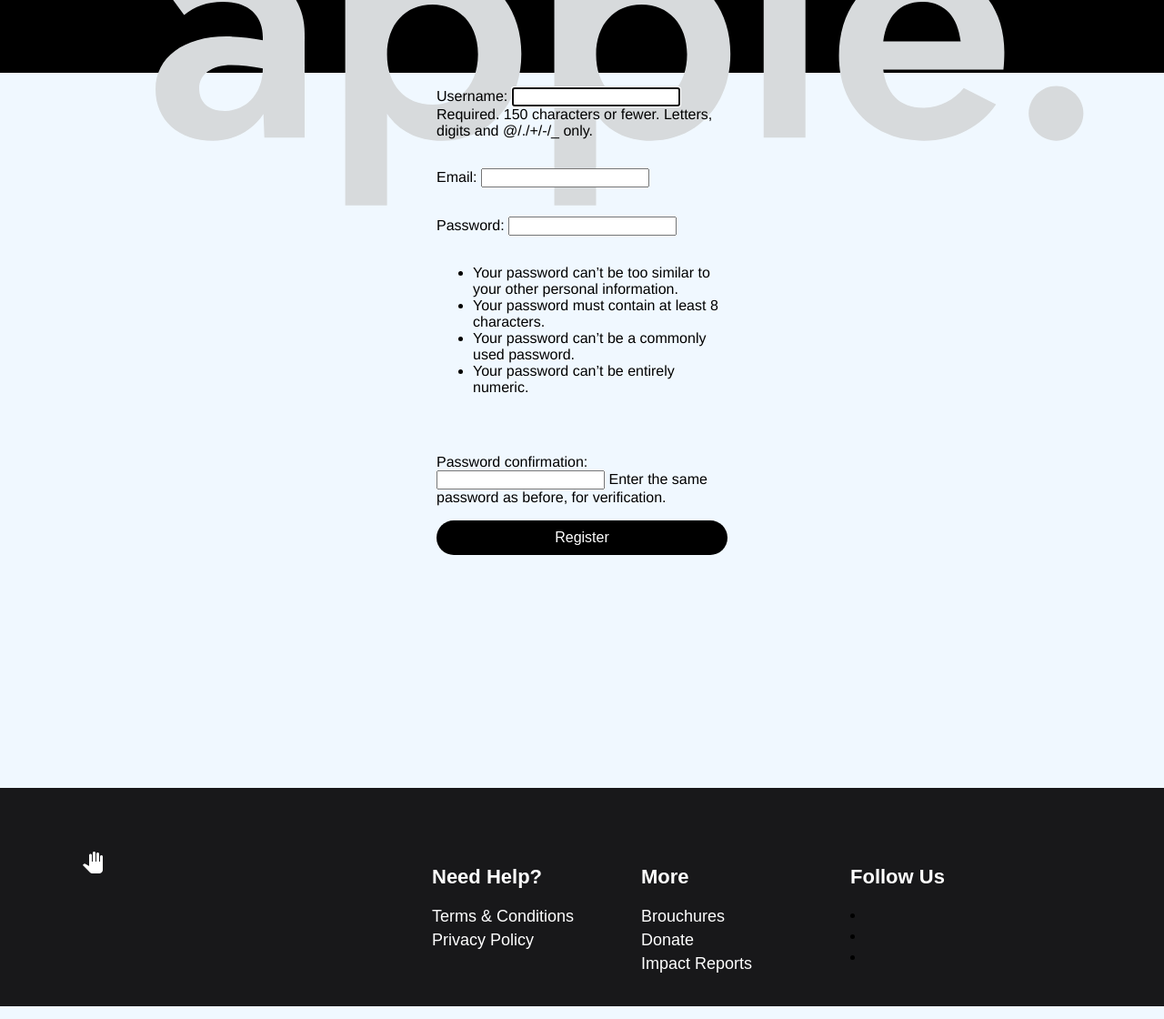
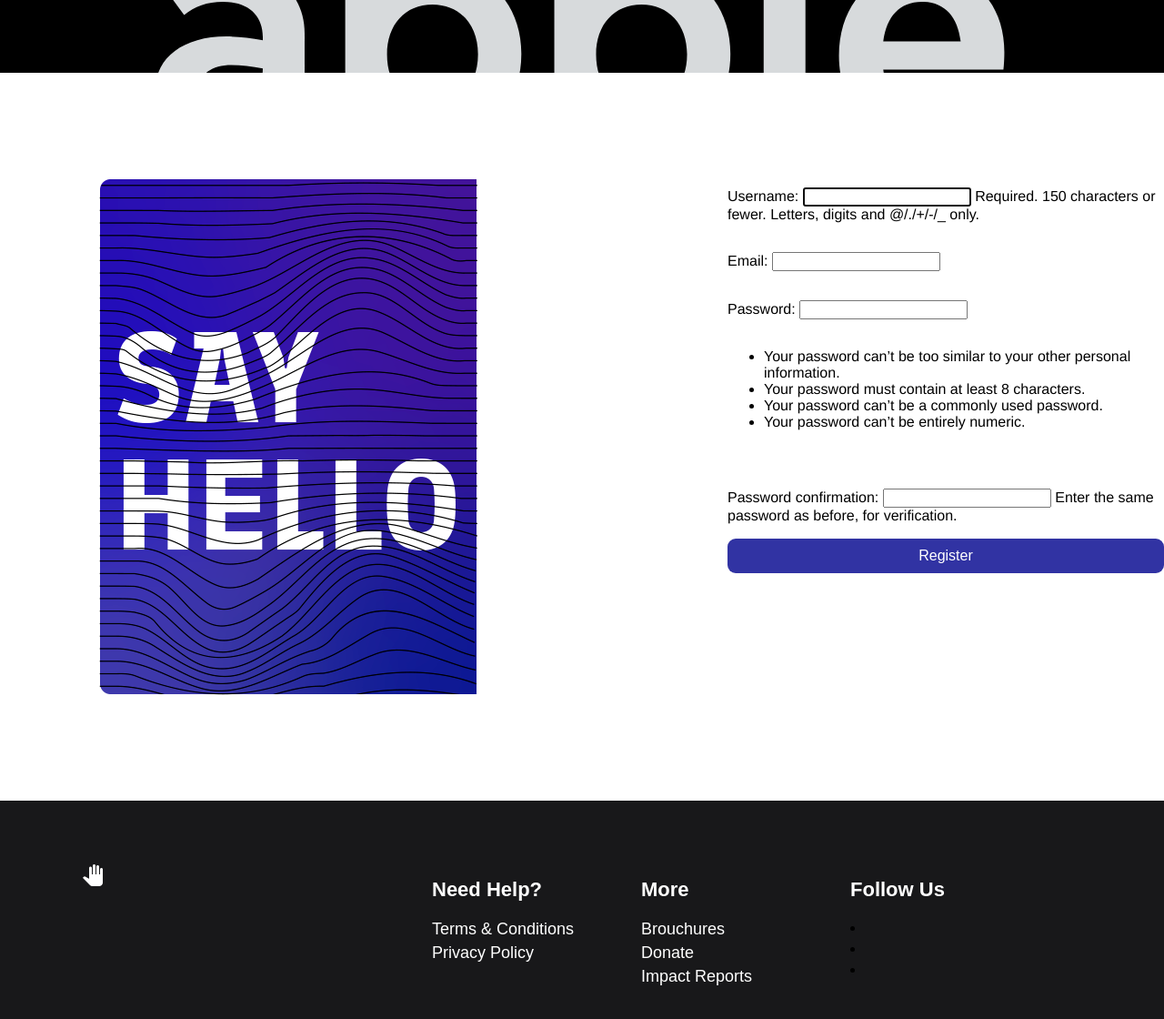
Before and after one commit to volvap/webstore-django, a Django app: page /register in a window 1280 px wide; the page is wider, and only the part inside the window is pictured. Shown: that part at 91% size. Run offline with Django 3.2, Linux system fonts and the light colour scheme.

Commit message:
change register/login

```diff
--- a/shop/views.py
+++ b/shop/views.py
@@ -12,7 +12,7 @@ def item_list(request):
     return render(request, "item_list.html", context)
 
 
-@login_required(login_url='/register')
+@login_required(login_url='/log')
 def add_to_cart(request,pk):
     item = get_object_or_404(Item, pk=pk)
     order_item = OrderItem.objects.create(item=item)
@@ -39,7 +39,7 @@ def delete_all_from_cart(request):
     return render(request, "item_list.html", context)
 
 
-@login_required(login_url='/register')
+@login_required(login_url='/log')
 def display_cart(request):
     order = Order.objects.filter(user=request.user).latest('ordered_date')
     context = {
--- a/users/forms.py
+++ b/users/forms.py
@@ -7,7 +7,6 @@ from snowpenguin.django.recaptcha3.fields import ReCaptchaField
 
 class RegisterForm(UserCreationForm):
     email = forms.EmailField()
-    captcha = ReCaptchaField()
 
     class Meta:
         model = User
--- a/users/static/css/main.css
+++ b/users/static/css/main.css
@@ -1,5 +1,5 @@
 body {
-  background-color: #F0F8FF;
+  background-color: white;
 }
 
 body, #slider, .wrapper .slide-content {
@@ -118,10 +118,71 @@ header a {
   margin-left: 30px;
 }
 
+.register-content {
+  display: flex;
+  justify-content: center;
+  background-color: white;
+  padding: 0px;
+  box-sizing: border-box;
+}
+
 .register-form {
     display: flex;
     flex-direction: column;
-    margin: 0 60vh 20%;
+    padding-top: 110px;
+}
+
+.register-form label {
+  text-align: center;
+}
+
+
+.login-content {
+  display: flex;
+  flex-direction: row;
+  padding: 200px;
+  background-color: white;
+  padding: 0px;
+  border-radius: 20px;
+  margin: 100px;
+}
+
+.login-content img{
+  border-radius: 20px;
+}
+
+.login-content-form {
+  display: flex;
+  flex-direction: column;
+  padding: 40px;
+}
+
+.login-content-form label {
+  text-align: center;
+  padding: 20px;
+}
+
+.login-content-form input {
+  padding: 5px;
+  background-color: #d7dadc;
+  color: black;
+  border-radius: 9px;
+  height: 35px;
+}
+
+.login-content-form button {
+  width: 400px;
+  margin-top: 55px;
+  height: 50px;
+}
+
+.login-content-form p {
+  text-align: center;
+}
+
+.login-content-form a {
+  text-decoration: none;
+  color: #3133a3;
 }
 
 .price-content {
@@ -221,13 +282,13 @@ form {
 }
 
 button {
-  background-color: black; /* Green */
+  background-color: #3133a3;
   border: none;
   color: white;
   padding: 10px 32px;
   text-align: center;
   font-size: 16px;
-  border-radius: 60px;
+  border-radius: 9px;
 }
 
 button a {
--- a/users/templates/register.html
+++ b/users/templates/register.html
@@ -1,13 +1,16 @@
 {% extends 'index.html' %}
-{% load recaptcha3 %}
+{% load static %}
 
 {% block content %}
 
   <form class="form-group" method="POST">
+      <div class="register-content">
+        <img src="{% static 'images/hello.png' %}" alt="">
+        {% csrf_token %}
         <div class="register-form">
-      {% csrf_token %}
           {{form.as_p}}
           <button type="submit" name="btn btn-success">Register</button>
+        </div>
       </div>
   </form>
 
```
Also changed, not shown: users/static/css/discover.css (deleted, +0 -25 lines), users/templates/login.html (+11 -3 lines), db.sqlite3 (deleted), users/static/images/123.jpg (added), users/static/images/hello.png (added). Lines whose indentation alone changed are shown as unchanged.
